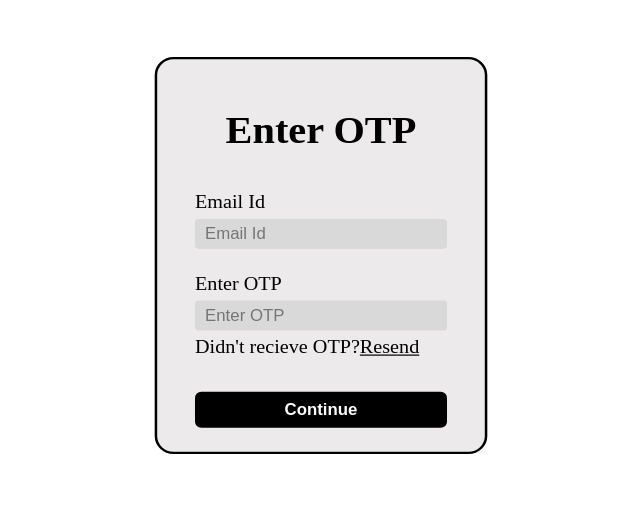
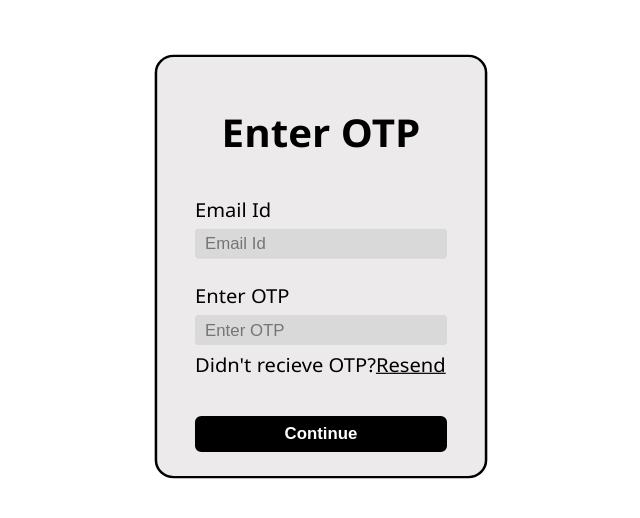
Before and after one commit to Likhith025/timetablegen, a React (Vite) app in the folder frontend/: page /otp in a window 1280 px wide. Shown: the top 518 px of the page, without its empty margins (625-1265 px from the left). Built offline with nearby package versions, Linux system fonts and the light colour scheme.

Commit message:
New Font(Seouge_UI)

```diff
--- a/frontend/src/Global.css
+++ b/frontend/src/Global.css
@@ -3,6 +3,11 @@
 And for buttons, the CSS will be in Button.css file
 
 */
+body{
+    font-family: 'Segoe UI', Tahoma, Geneva, Verdana, sans-serif;
+}
+
+
 a{
     color: black;
 }
```
